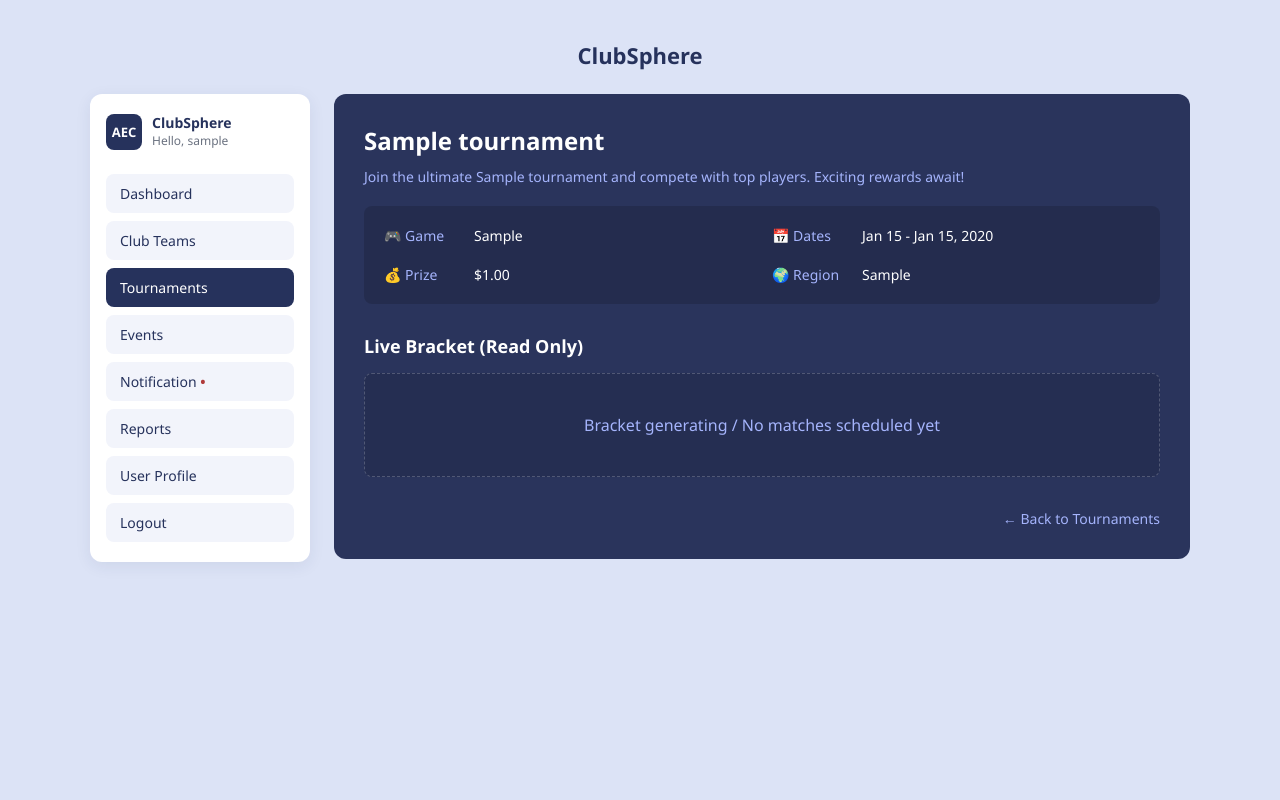
After one commit to mosaddiktawsif/ClubSphere, a PHP site: page /View/tournament_details.php?id=1 in a window 1280 px wide. The commit adds this page. Run offline with PHP 8.4, Linux system fonts and the light colour scheme; the visitor is signed in with stand-in values (Sample User, id 1); tables that the repository leaves empty hold one stand-in row (values such as "Sample post").

Commit message:
Add tournament management: implement tournament listing and details views

```diff
--- a/View/teams_list.php
+++ b/View/teams_list.php
@@ -70,7 +70,7 @@ include __DIR__ . '/partials/header.php';
         <div class="sidebar-nav">
             <a href="memberDashboard.php">Dashboard</a>
             <a href="teams_list.php" class="active">Club Teams</a>
-            <a href="#">Tournaments</a>
+            <a href="member_tournaments.php">Tournaments</a>
             <a href="#">Events</a>
             <a href="#">Notification <span class="text-red">•</span></a>
             <a href="#">Reports</a>
--- /dev/null
+++ b/View/tournament_details.php
@@ -0,0 +1,140 @@
+<?php
+session_start();
+
+if (!isset($_SESSION["user_id"])) {
+    header("Location: login.php");
+    exit;
+}
+
+require_once __DIR__ . '/../Controllers/database.php';
+require_once __DIR__ . '/../Model/User.php';
+require_once __DIR__ . '/../Model/Tournament.php';
+
+if (!isset($_GET["id"])) {
+    header("Location: member_tournaments.php");
+    exit;
+}
+
+$database = new Database();
+$db = $database->connect();
+$user = new User($db);
+$userData = $user->findById($_SESSION["user_id"]);
+
+// We need a getTournamentById in Tournament.php, let's just do a direct query for now or add it later.
+// I will quickly run a PDO fetch here since Model/Tournament.php doesn't have a getById yet.
+$stmt = $db->prepare("SELECT * FROM tournaments WHERE id = :id LIMIT 1");
+$stmt->bindParam(":id", $_GET["id"]);
+$stmt->execute();
+$tournament = $stmt->fetch(PDO::FETCH_ASSOC);
+
+if (!$tournament) {
+    header("Location: member_tournaments.php");
+    exit;
+}
+
+include __DIR__ . '/partials/header.php';
+?>
+
+<style>
+.t-details-card {
+    background: #2a345c;
+    color: #fff;
+    padding: 30px;
+    border-radius: 12px;
+}
+.t-header {
+    margin-bottom: 20px;
+}
+.t-header h2 {
+    margin: 0 0 10px 0;
+    font-size: 24px;
+    color: #fff;
+}
+.t-header p {
+    color: #a5b4fc;
+    font-size: 14px;
+    margin: 0;
+}
+.t-info-grid {
+    display: grid;
+    grid-template-columns: 1fr 1fr;
+    gap: 20px;
+    margin-top: 20px;
+    background: rgba(0,0,0,0.15);
+    padding: 20px;
+    border-radius: 8px;
+}
+.info-row {
+    display: flex;
+    gap: 10px;
+    align-items: center;
+    font-size: 14px;
+}
+.info-label {
+    color: #a5b4fc;
+    width: 80px;
+}
+</style>
+
+<div class="admin-layout">
+    <div class="sidebar">
+        <div class="sidebar-logo">
+            <div class="logo-badge">AEC</div>
+            <div>
+                <div class="sidebar-title">ClubSphere</div>
+                <div class="sidebar-subtitle">Hello, <?php echo htmlspecialchars($userData["username"]); ?></div>
+            </div>
+        </div>
+        <div class="sidebar-nav">
+            <a href="memberDashboard.php">Dashboard</a>
+            <a href="teams_list.php">Club Teams</a>
+            <a href="member_tournaments.php" class="active">Tournaments</a>
+            <a href="#">Events</a>
+            <a href="#">Notification <span class="text-red">•</span></a>
+            <a href="#">Reports</a>
+            <a href="edit_profile.php">User Profile</a>
+            <a href="../logout.php">Logout</a>
+        </div>
+    </div>
+
+    <div class="admin-main">
+        <div class="t-details-card">
+            <div class="t-header">
+                <h2><?php echo htmlspecialchars($tournament["title"]); ?></h2>
+                <p>Join the ultimate <?php echo htmlspecialchars($tournament["game_type"]); ?> tournament and compete with top players. Exciting rewards await!</p>
+            </div>
+
+            <div class="t-info-grid">
+                <div class="info-row">
+                    <span class="info-label">🎮 Game</span>
+                    <span><?php echo htmlspecialchars($tournament["game_type"]); ?></span>
+                </div>
+                <div class="info-row">
+                    <span class="info-label">📅 Dates</span>
+                    <span><?php echo date('M j', strtotime($tournament["start_date"])) . ' - ' . date('M j, Y', strtotime($tournament["end_date"])); ?></span>
+                </div>
+                <div class="info-row">
+                    <span class="info-label">💰 Prize</span>
+                    <span>$<?php echo htmlspecialchars($tournament["prize_pool"]); ?></span>
+                </div>
+                <div class="info-row">
+                    <span class="info-label">🌍 Region</span>
+                    <span><?php echo htmlspecialchars($tournament["region"]); ?></span>
+                </div>
+            </div>
+
+            <div style="margin-top: 30px;">
+                <h3 style="font-size: 18px; margin-bottom: 15px;">Live Bracket (Read Only)</h3>
+                <div style="background: rgba(0,0,0,0.1); border: 1px dashed rgba(255,255,255,0.2); padding: 40px; text-align: center; border-radius: 8px; color: #a5b4fc;">
+                    Bracket generating / No matches scheduled yet
+                </div>
+            </div>
+
+            <div style="margin-top: 30px; text-align: right;">
+                <a href="member_tournaments.php" style="color: #a5b4fc; text-decoration: none; font-size: 14px;">&larr; Back to Tournaments</a>
+            </div>
+        </div>
+    </div>
+</div>
+
+<?php include __DIR__ . '/partials/footer.php'; ?>
```
Also changed, not shown: Model/TeamModel.php (+10 -0 lines), View/memberDashboard.php (+40 -15 lines), View/member_tournaments.php (added, +123 -0 lines).
